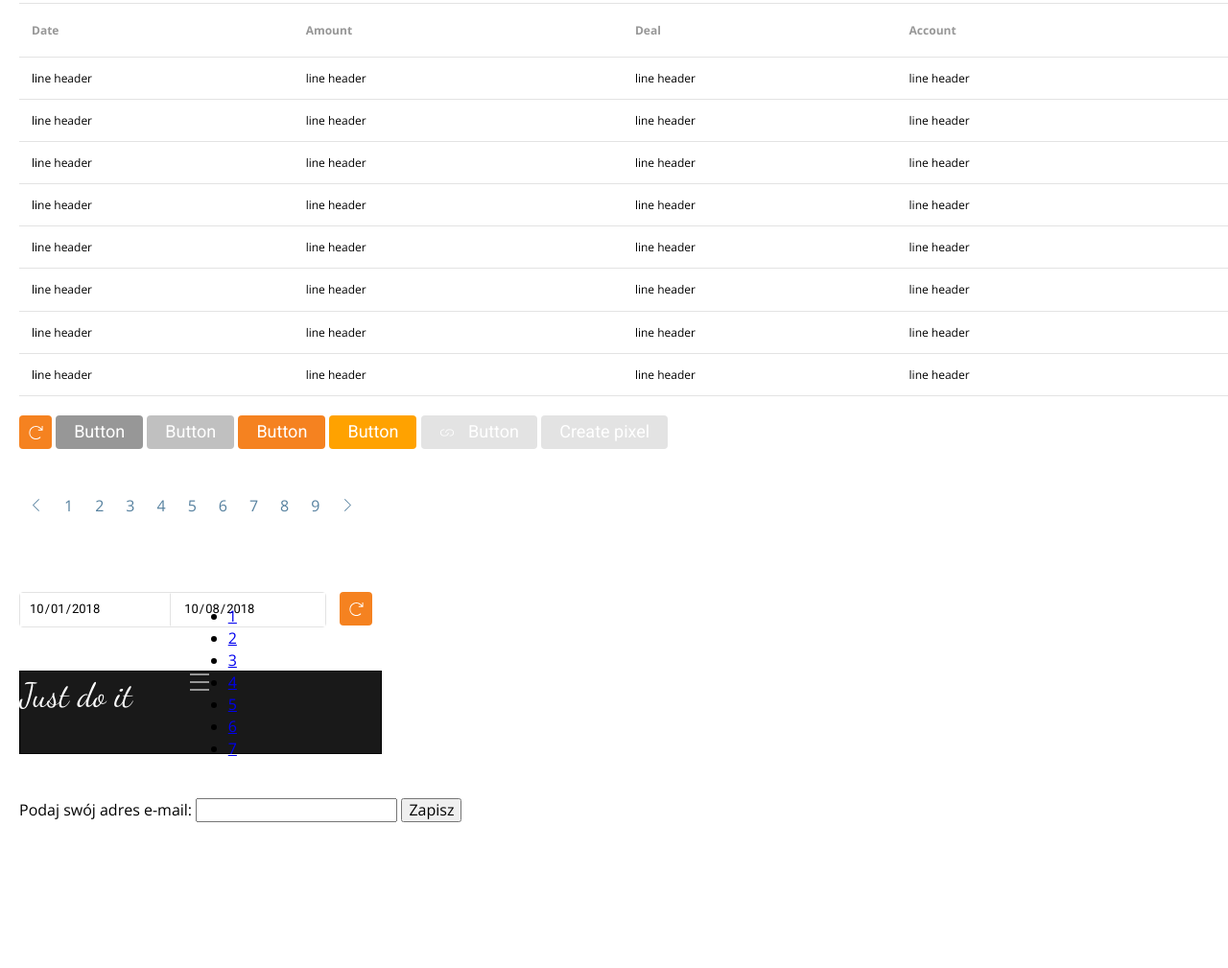
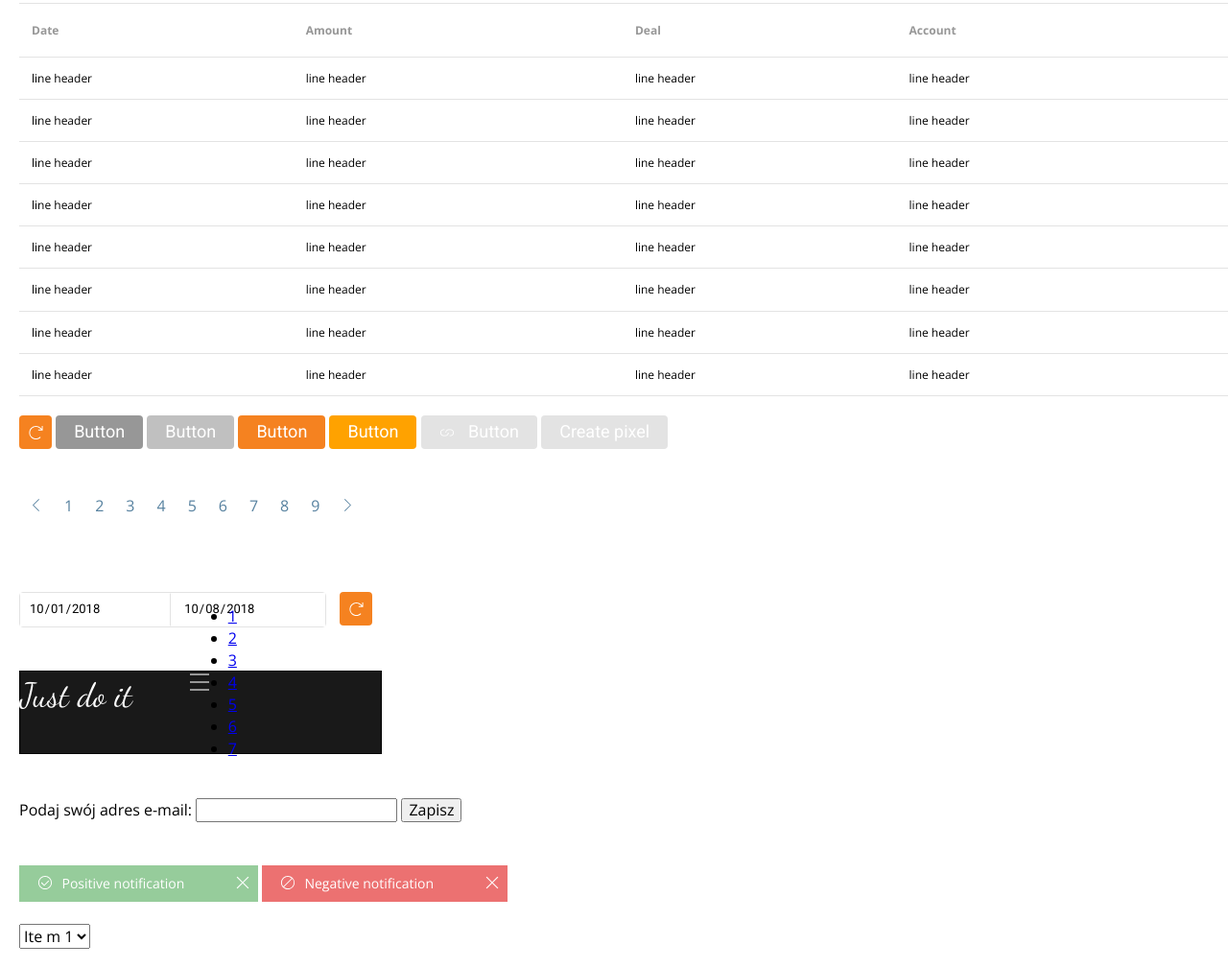
Before and after one commit to szympol/Slicing-dashboard-to-static-site, a website: page styleguide.html in a window 1280 px wide. Shown: the part 768-1777 px from the top of the page at 96% size. Before the commit the page ends 1645 px from the top, so only its background shows below. Drawn offline with nearby package versions, Linux system fonts and the light colour scheme.

Commit message:
Add notifications && add basic elements of topbar

```diff
--- a/sass/_variables.scss
+++ b/sass/_variables.scss
@@ -14,10 +14,12 @@ $greenerPositiveNotification-color: #74B67A;
 $negativeNotification-color: #EC7171;
 $moreRedNegativeNotification-color: #DE5252;
 $links-color: #56819F;
+
 /* Font sizes */
 $logo-size: 35px;
 $button-font-size: 18px;
 $paragraph-font-size: 16px;
+$notification-font-size: 14px;
 $link-small-size: 13px;
 $table-sorting-size: 12px;
 $table-sorting-svg-size: 8px;
--- a/sass/components/_form_field.scss
+++ b/sass/components/_form_field.scss
@@ -298,16 +298,18 @@
     border-radius: 4px;
     cursor: pointer;
     font-family: $pageHeader-font;
+
     >li {
         display: inline;
 
-        >a{
+        >a {
             float: left;
             padding: 6px 12px;
             margin-left: -1px;
             color: $links-color;
             text-decoration: none;
             background-color: #fff;
+
             &:hover {
                 color: $leftSidedHighlightOfSideBar-color;
             }
@@ -349,7 +351,7 @@ input[type="date"] {
     color: $paragraph-color;
     font-family: $sectionHeader-font;
     font-size: $link-small-size;
-    border:1px solid transparent;
+    border: 1px solid transparent;
     padding: 8px;
     display: inline-block !important;
     visibility: visible !important;
@@ -365,17 +367,22 @@ input[id="start"] {
     background-size: $link-small-size $link-small-size;
     box-shadow: none;
 }
+
 #calendar {
-    border:1px solid $hoverBackground-color;
+    border: 1px solid $hoverBackground-color;
     display: inline-block;
     border-radius: 4px;
     margin-right: 10px;
     box-shadow: none;
-    &:hover, :focus{
+
+    &:hover,
+    :focus {
         color: $paragraph-color;
-        border:1px solid $basicFont-color;
+        border: 1px solid $basicFont-color;
         box-shadow: none;
-    }/*
+    }
+
+    /*
     .calendar_line {
         border-right: 10px solid $hoverBackground-color !important;
         width: 10px;
@@ -384,3 +391,54 @@ input[id="start"] {
         padding: 10px 0px;
     }*/
 }
+
+
+//NOTIFICATIONS
+.notification {
+    display: inline-block;
+    color: #fff;
+    padding: 8px 18px;
+    font-size: $notification-font-size;
+    font-family: $sectionHeader-font;
+    white-space: nowrap;
+    vertical-align: middle;
+    touch-action: manipulation;
+    //text-align: center;
+    cursor: pointer;
+    user-select: none;
+    border: 1px solid transparent;
+    background-image: none;
+}
+
+.notification-positive {
+    background-color: $positiveNotification-color;
+    transition: all .4s ease-out;
+    &:hover,
+    :focus {
+        background-color: $greenerPositiveNotification-color;
+    }
+}
+
+.notification-negative {
+    background-color: $negativeNotification-color;
+    transition: all .4s ease-out;
+    &:hover,
+    :focus {
+        background-color: $moreRedNegativeNotification-color;
+    }
+}
+
+.notification_svg {
+    width: $paragraph-font-size;
+    height: $paragraph-font-size;
+    fill: #fff;
+    vertical-align: middle;
+    margin-right: 6px;
+    margin-top: -4px;
+}
+.notification_svg--close {
+    width: $notification-font-size;
+    height: $notification-font-size;
+    margin-right: -10px;
+    margin-left: 50px;
+}
--- a/sass/style.scss
+++ b/sass/style.scss
@@ -5,6 +5,7 @@
 /* Components */
 @import "components/form_field";
 @import "components/navbar";
+@import "components/topbar";
 /* Sections */
 @import "sections/registration_form";
 
--- a/styleguide.html
+++ b/styleguide.html
@@ -381,12 +381,60 @@
     <br><br>
     <form novalidate>
         <label for="mail">
-          <span>Podaj swój adres e-mail:</span>
-          <input type="email" id="mail" name="email_address">
-          <span class="error"></span>
+            <span>Podaj swój adres e-mail:</span>
+            <input type="email" id="mail" name="email_address">
+            <span class="error"></span>
         </label>
-        <button>Zapisz</button>
-      </form>
+        <button type="submit">Zapisz</button>
+    </form>
+    <br><br>
+
+    <div class="notification notification-positive">
+        <svg class="notification_svg" version="1.1" xmlns="http://www.w3.org/2000/svg" xmlns:xlink="http://www.w3.org/1999/xlink"
+            x="0px" y="0px" viewBox="0 0 17 17" style="enable-background:new 0 0 17 17;" xml:space="preserve">
+            <path d="M8.5,1C4.4,1,1,4.4,1,8.5S4.4,16,8.5,16S16,12.6,16,8.5S12.6,1,8.5,1z M8.5,15C4.9,15,2,12.1,2,8.5S4.9,2,8.5,2
+           S15,4.9,15,8.5S12.1,15,8.5,15z M7.5,10.8L4.9,8.1L4.1,8.9l3.4,3.4l5.4-5.4l-0.7-0.7L7.5,10.8z" />
+        </svg>
+        <span>Positive notification</span>
+        <svg class="notification_svg notification_svg--close" xmlns="http://www.w3.org/2000/svg" xmlns:xlink="http://www.w3.org/1999/xlink"
+            x="0px" y="0px" viewBox="0 0 13 13" style="enable-background:new 0 0 13 13;" xml:space="preserve">
+            <polygon points="12.4,1.4 11.6,0.6 6.5,5.8 1.4,0.6 0.6,1.4 5.8,6.5 0.6,11.6 1.4,12.4 6.5,7.2 11.6,12.4 12.4,11.6 7.2,6.5 " />
+        </svg>
+
+    </div>
+    <div class="notification notification-negative">
+        <svg class="notification_svg" version="1.1" xmlns="http://www.w3.org/2000/svg" xmlns:xlink="http://www.w3.org/1999/xlink"
+            x="0px" y="0px" viewBox="0 0 17 17" style="enable-background:new 0 0 17 17;" xml:space="preserve">
+            <path d="M8.5,1C4.4,1,1,4.4,1,8.5S4.4,16,8.5,16S16,12.6,16,8.5S12.6,1,8.5,1z M8.5,2c1.6,0,3.1,0.6,4.2,1.6l-9.2,9.2
+           C2.6,11.6,2,10.1,2,8.5C2,4.9,4.9,2,8.5,2z M8.5,15c-1.6,0-3.1-0.6-4.2-1.6l9.2-9.2c1,1.1,1.6,2.6,1.6,4.2C15,12.1,12.1,15,8.5,15z" />
+        </svg>
+        <span>Negative notification</span>
+        <svg class="notification_svg notification_svg--close" xmlns="http://www.w3.org/2000/svg" xmlns:xlink="http://www.w3.org/1999/xlink"
+            x="0px" y="0px" viewBox="0 0 13 13" style="enable-background:new 0 0 13 13;" xml:space="preserve">
+            <polygon points="12.4,1.4 11.6,0.6 6.5,5.8 1.4,0.6 0.6,1.4 5.8,6.5 0.6,11.6 1.4,12.4 6.5,7.2 11.6,12.4 12.4,11.6 7.2,6.5 " />
+        </svg>
+    </div>
+
+    <br><br>
+
+    <div>
+            <select name="wallet" id="wallet" class="wallet">
+                <option value="item-1">Ite m 1</option>
+                <option value="item-2">Item 2</option>
+                <option value="item-3">Item 3</option>
+                <option value="item-4">Item 4</option>
+                <option value="item-5">Item 5</option>
+            </select>
+        <div>
+
+        </div>
+        <div>
+
+        </div>
+        <div>
+
+        </div>
+    </div>
 
     <script src="js/script.js" async defer></script>
 </body>
```
Also changed, not shown: js/script.js (+0 -19 lines), css/style.css, sass/components/_topbar.scss (added).
